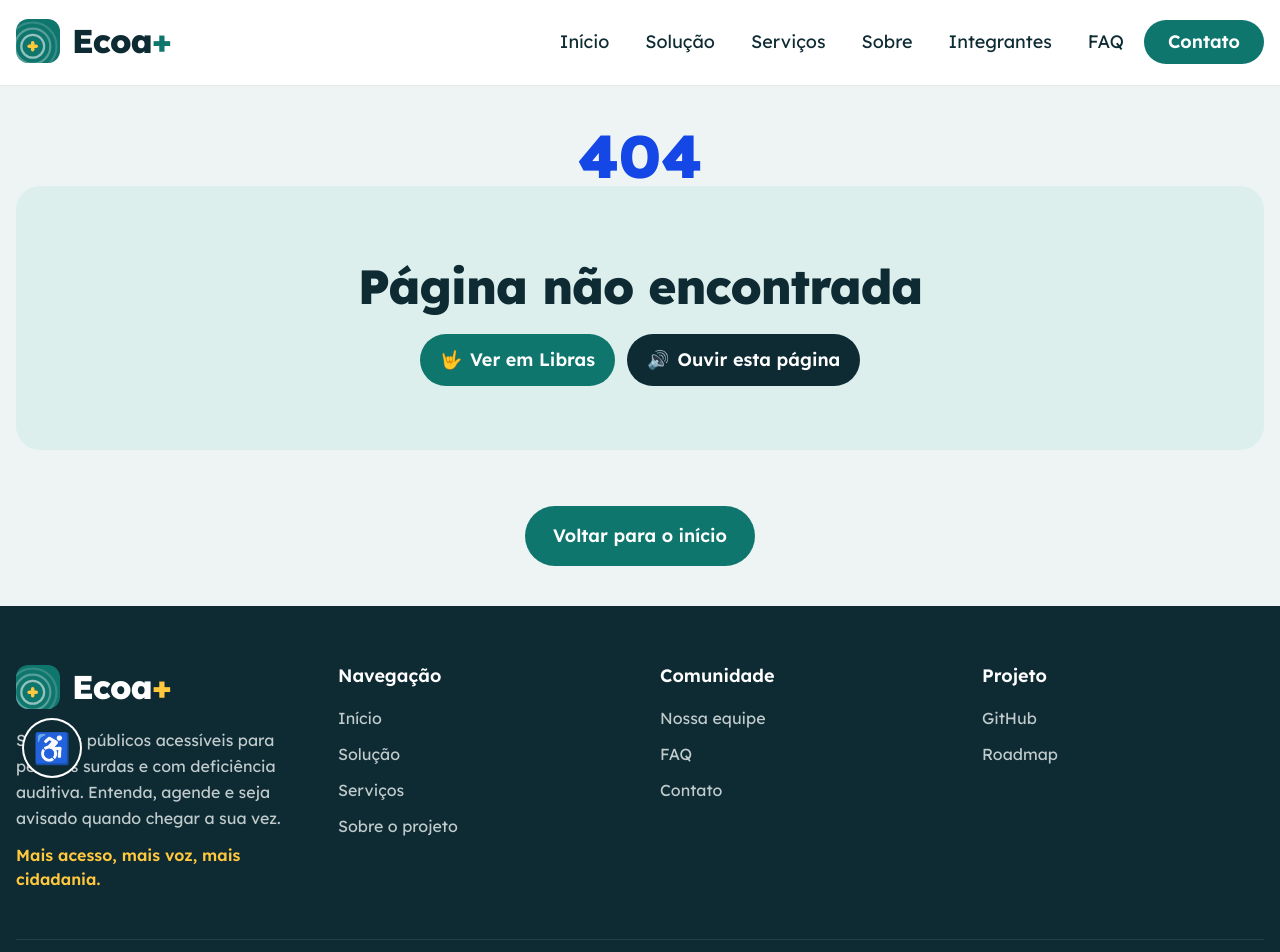
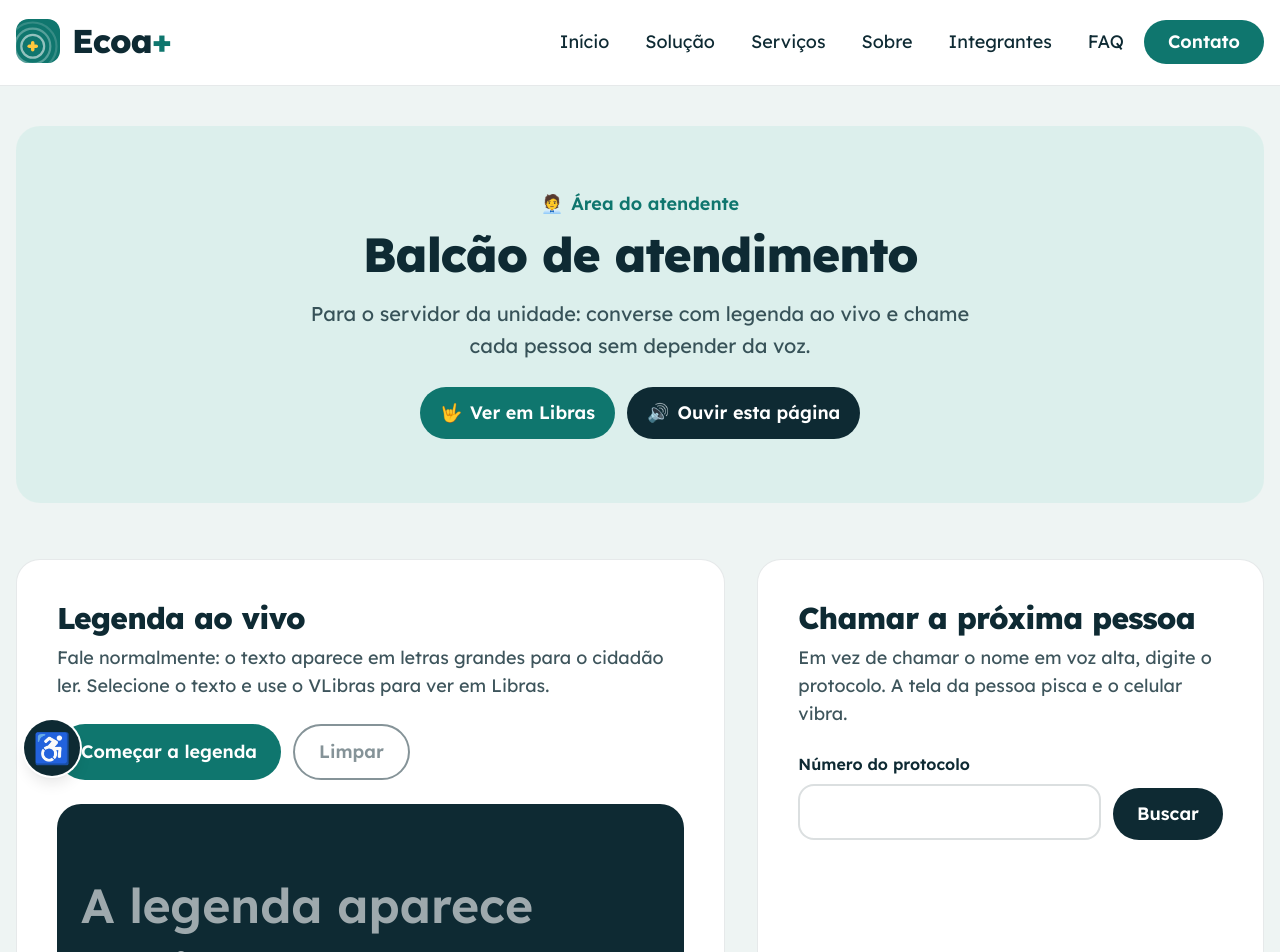
Before and after one commit to thaylira2026-hub/projeto-ecoa-global-solution, a React (Vite) app: page /balcao in a window 1280 px wide. Shown: the top 952 px of the page. Built offline with nearby package versions, Linux system fonts and the light colour scheme; no server answers.

Commit message:
feat: painel do balcão com legenda ao vivo e chamada por protocolo

```diff
--- a/src/App.tsx
+++ b/src/App.tsx
@@ -6,6 +6,7 @@ import Servicos from './pages/Servicos'
 import ServicoDetalhe from './pages/ServicoDetalhe'
 import Agendamento from './pages/Agendamento'
 import Acompanhar from './pages/Acompanhar'
+import Balcao from './pages/Balcao'
 import Sobre from './pages/Sobre'
 import Integrantes from './pages/Integrantes'
 import Faq from './pages/Faq'
@@ -23,6 +24,7 @@ export default function App() {
           <Route path="/servicos/:id" element={<ServicoDetalhe />} />
           <Route path="/agendar/:servicoId" element={<Agendamento />} />
           <Route path="/atendimento/:id" element={<Acompanhar />} />
+          <Route path="/balcao" element={<Balcao />} />
           <Route path="/sobre" element={<Sobre />} />
           <Route path="/integrantes" element={<Integrantes />} />
           <Route path="/faq" element={<Faq />} />
--- /dev/null
+++ b/src/pages/Balcao.tsx
@@ -0,0 +1,205 @@
+import { useState } from 'react'
+import type { FormEvent } from 'react'
+import TituloPagina from '../components/TituloPagina'
+import { useReconhecimentoFala } from '../hooks/useReconhecimentoFala'
+import { mensagemDeErro } from '../services/api'
+import { buscarAtendimento, chamarAtendimento } from '../services/atendimentoService'
+import type { Atendimento } from '../types/Atendimento'
+import { formatarDataHora } from '../utils/data'
+
+const nomesStatus: Record<Atendimento['status'], string> = {
+  AGENDADO: 'Aguardando',
+  CHAMADO: 'Já foi chamado',
+  CONCLUIDO: 'Concluído',
+  CANCELADO: 'Cancelado',
+}
+
+const estiloBotao = 'rounded-full px-6 py-3 text-lg font-semibold disabled:opacity-50'
+
+function LegendaAoVivo() {
+  const { suportado, ouvindo, textoFinal, textoParcial, erro, iniciar, parar, limpar } =
+    useReconhecimentoFala()
+
+  // Mostra só o fim da conversa, para a letra continuar grande
+  const textoNaTela = `${textoFinal} ${textoParcial}`.trim().slice(-280)
+
+  return (
+    <section aria-labelledby="titulo-legenda" className="rounded-3xl border border-tinta/10 bg-white p-6 md:p-10">
+      <h2 id="titulo-legenda" className="text-3xl font-extrabold tracking-tight">
+        Legenda ao vivo
+      </h2>
+      <p className="mt-2 text-lg text-tinta/80">
+        Fale normalmente: o texto aparece em letras grandes para o cidadão ler. Selecione o texto e use o
+        VLibras para ver em Libras.
+      </p>
+
+      {!suportado ? (
+        <p role="alert" className="mt-6 rounded-2xl bg-nevoa p-4 text-lg">
+          Este navegador não tem reconhecimento de fala. Abra o balcão no Google Chrome ou no Microsoft Edge.
+        </p>
+      ) : (
+        <>
+          <div className="mt-6 flex flex-wrap gap-3">
+            {!ouvindo ? (
+              <button type="button" onClick={iniciar} className={`${estiloBotao} bg-mare text-white hover:bg-tinta`}>
+                Começar a legenda
+              </button>
+            ) : (
+              <button type="button" onClick={parar} className={`${estiloBotao} bg-tinta text-white hover:bg-mare`}>
+                Parar a legenda
+              </button>
+            )}
+            <button
+              type="button"
+              onClick={limpar}
+              disabled={!textoNaTela}
+              className={`${estiloBotao} border-2 border-tinta hover:bg-tinta hover:text-white`}
+            >
+              Limpar
+            </button>
+          </div>
+
+          {erro && (
+            <p role="alert" className="mt-4 text-lg text-red-700">
+              {erro}
+            </p>
+          )}
+
+          <div
+            aria-live="polite"
+            className="mt-6 flex min-h-56 items-end rounded-3xl bg-tinta p-6 text-3xl font-semibold leading-snug text-white md:text-5xl"
+          >
+            {textoNaTela || (
+              <span className="text-white/60">
+                {ouvindo ? 'Ouvindo... pode falar.' : 'A legenda aparece aqui.'}
+              </span>
+            )}
+          </div>
+        </>
+      )}
+    </section>
+  )
+}
+
+function ChamarPessoa() {
+  const [protocolo, setProtocolo] = useState('')
+  const [atendimento, setAtendimento] = useState<Atendimento | null>(null)
+  const [mensagem, setMensagem] = useState('')
+  const [erro, setErro] = useState('')
+  const [carregando, setCarregando] = useState(false)
+
+  async function buscar(evento: FormEvent<HTMLFormElement>) {
+    evento.preventDefault()
+    setMensagem('')
+    setAtendimento(null)
+    const numero = Number(protocolo)
+    if (!Number.isInteger(numero) || numero <= 0) {
+      setErro('Digite o número do protocolo, por exemplo: 12.')
+      return
+    }
+    setErro('')
+    setCarregando(true)
+    try {
+      setAtendimento(await buscarAtendimento(numero))
+    } catch (problema: unknown) {
+      setErro(mensagemDeErro(problema))
+    } finally {
+      setCarregando(false)
+    }
+  }
+
+  async function chamar() {
+    if (!atendimento) return
+    setCarregando(true)
+    setErro('')
+    try {
+      // PUT /atendimentos/{id} com status CHAMADO
+      const atualizado = await chamarAtendimento(atendimento)
+      setAtendimento(atualizado)
+      setMensagem(`Protocolo ${atualizado.id} chamado. O celular da pessoa vai vibrar.`)
+    } catch (problema: unknown) {
+      setErro(mensagemDeErro(problema))
+    } finally {
+      setCarregando(false)
+    }
+  }
+
+  return (
+    <section aria-labelledby="titulo-chamar" className="rounded-3xl border border-tinta/10 bg-white p-6 md:p-10">
+      <h2 id="titulo-chamar" className="text-3xl font-extrabold tracking-tight">
+        Chamar a próxima pessoa
+      </h2>
+      <p className="mt-2 text-lg text-tinta/80">
+        Em vez de chamar o nome em voz alta, digite o protocolo. A tela da pessoa pisca e o celular vibra.
+      </p>
+
+      <form onSubmit={buscar} noValidate className="mt-6 flex flex-col gap-3 sm:flex-row sm:items-end">
+        <div className="flex-1">
+          <label htmlFor="protocolo" className="font-semibold">
+            Número do protocolo
+          </label>
+          <input
+            id="protocolo"
+            type="text"
+            inputMode="numeric"
+            value={protocolo}
+            onChange={(evento) => setProtocolo(evento.target.value)}
+            aria-invalid={Boolean(erro)}
+            aria-describedby={erro ? 'erro-protocolo' : undefined}
+            className="mt-2 w-full rounded-2xl border-2 border-tinta/15 bg-white px-4 py-3 text-lg focus:border-mare"
+          />
+        </div>
+        <button type="submit" disabled={carregando} className={`${estiloBotao} bg-tinta text-white hover:bg-mare`}>
+          Buscar
+        </button>
+      </form>
+
+      {erro && (
+        <p id="erro-protocolo" role="alert" className="mt-3 text-lg text-red-700">
+          {erro}
+        </p>
+      )}
+
+      {atendimento && (
+        <div className="mt-6 rounded-2xl bg-nevoa p-5">
+          <p className="text-lg">
+            <span className="font-semibold">Protocolo {atendimento.id}</span> ·{' '}
+            {formatarDataHora(atendimento.dataHora)}
+          </p>
+          <p className="mt-1 text-tinta/80">Situação: {nomesStatus[atendimento.status]}</p>
+          <button
+            type="button"
+            onClick={chamar}
+            disabled={carregando || atendimento.status !== 'AGENDADO'}
+            className={`${estiloBotao} mt-4 bg-sinal text-tinta hover:bg-white`}
+          >
+            Chamar esta pessoa
+          </button>
+        </div>
+      )}
+
+      {mensagem && (
+        <p role="status" className="mt-4 rounded-2xl bg-mare-clara p-4 text-lg font-semibold text-mare">
+          {mensagem}
+        </p>
+      )}
+    </section>
+  )
+}
+
+export default function Balcao() {
+  return (
+    <div>
+      <TituloPagina
+        etiqueta="Área do atendente"
+        icone="🧑‍💼"
+        titulo="Balcão de atendimento"
+        descricao="Para o servidor da unidade: converse com legenda ao vivo e chame cada pessoa sem depender da voz."
+      />
+      <div className="grid gap-8 lg:grid-cols-[1.4fr_1fr]">
+        <LegendaAoVivo />
+        <ChamarPessoa />
+      </div>
+    </div>
+  )
+}
```
